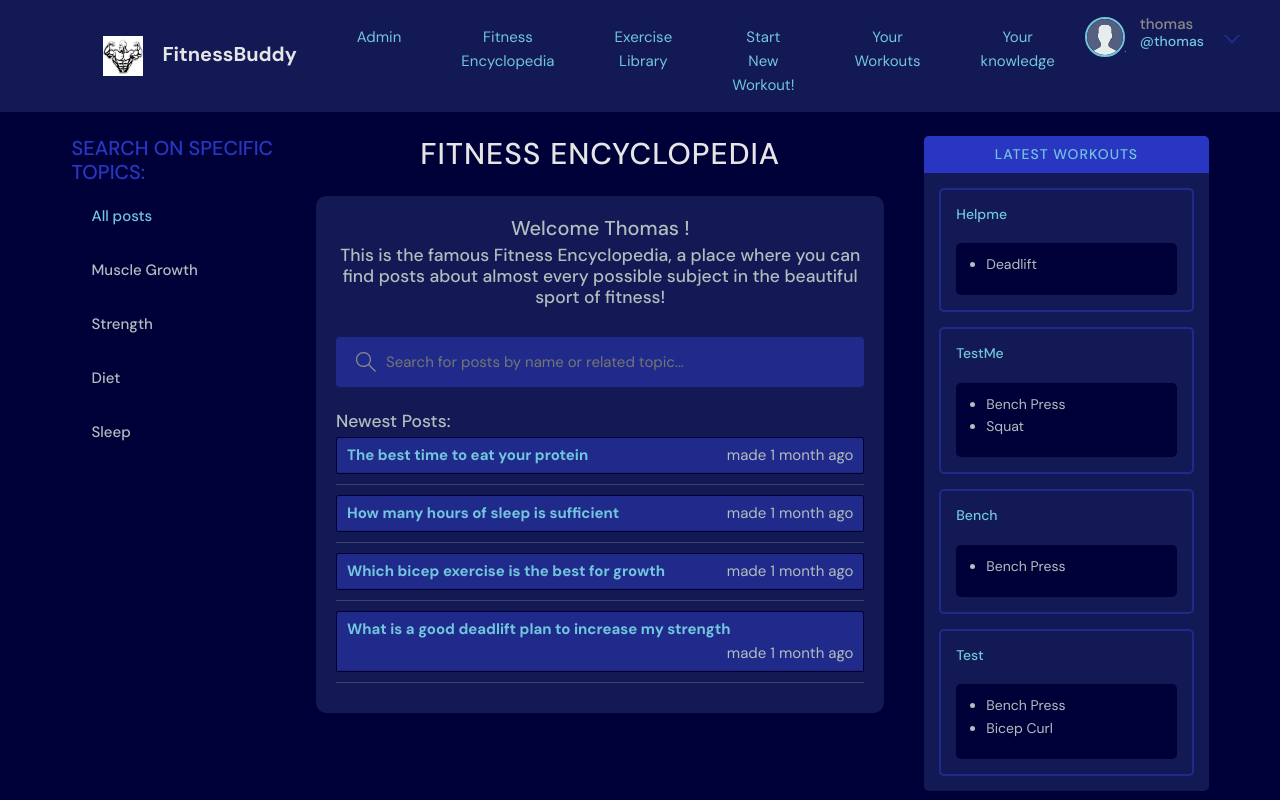
After one commit to ThomasvdHulst/FitnessBuddy_v2, a Django app: page /encyclopedia in a window 1280 px wide. The commit adds this page. Run offline with Django 4.2, Linux system fonts and the light colour scheme; a user stored in the database is signed in; data comes from the database, SQL or seed files in the repository; both versions use the stored data as it was after the commit; data that the repository does not hold is empty.

Commit message:
encyclopedia

```diff
--- a/base/admin.py
+++ b/base/admin.py
@@ -1,7 +1,7 @@
 from django.contrib import admin
 
 # Register your models here.
-from .models import User, Exercise, Workout, BodyPart, OwnExercise, Statement
+from .models import User, Exercise, Workout, BodyPart, OwnExercise, Statement, EncItem, EncTopic
 
 admin.site.register(User)
 admin.site.register(Exercise)
@@ -9,3 +9,5 @@ admin.site.register(Workout)
 admin.site.register(BodyPart)
 admin.site.register(OwnExercise)
 admin.site.register(Statement)
+admin.site.register(EncTopic)
+admin.site.register(EncItem)
--- a/base/models.py
+++ b/base/models.py
@@ -64,3 +64,22 @@
 
     def __str__(self):
         return self.name
+
+class EncTopic(models.Model):
+    name = models.CharField(max_length=30, null=True)
+
+    def __str__(self):
+        return self.name
+
+class EncItem(models.Model):
+    name = models.CharField(max_length=100, null=True)
+    body = models.TextField(null=True)
+    topic = models.ForeignKey(EncTopic, on_delete=models.CASCADE, null=True)
+    updated = models.DateTimeField(auto_now=True)
+    created = models.DateTimeField(auto_now_add=True)
+
+    class Meta:
+        ordering = ['-updated', '-created']
+
+    def __str__(self):
+        return self.name
--- /dev/null
+++ b/base/templates/base/encyclopedia.html
@@ -0,0 +1,78 @@
+{% extends 'main.html' %}
+
+{% block content %}
+    <main class="layout layout--3">
+      <div class="container">
+        <div class="topics">
+            <div class="topics__header">
+              <h2>Search on specific topics:</h2>
+            </div>
+            <ul class="topics__list">
+              <li>
+                <a href="{% url 'encyclopedia' %}" class="active">All posts</a>
+              </li>
+              {% for topic in topics %}
+              <li>
+                <a href="{% url 'encyclopedia' %}?q={{topic.name}}">{{topic.name}}</a>
+              </li>
+              {% endfor %}
+            </ul>
+          </div>
+
+        <!-- Room List Start -->
+        <div class="roomList">
+            <div class="title">
+                <h3>Fitness Encyclopedia</h3>
+            </div>
+
+            <div class="roomListRoom">
+                <div style="text-align: center;">
+                    <h2>Welcome {%if request.user.is_authenticated %} {{ request.user.name }} {% endif %}!</h2>
+                    <h3>This is the famous Fitness Encyclopedia, a place where you can find posts about almost every
+                        possible subject in the beautiful sport of fitness!
+                    </h3>
+                    <br />
+                </div>
+
+                <form class="header__search" method="GET" action="{% url 'encyclopedia' %}">
+                    <label>
+                      <svg version="1.1" xmlns="http://www.w3.org/2000/svg" width="32" height="32" viewBox="0 0 32 32">
+                        <title>search</title>
+                        <path
+                          d="M32 30.586l-10.845-10.845c1.771-2.092 2.845-4.791 2.845-7.741 0-6.617-5.383-12-12-12s-12 5.383-12 12c0 6.617 5.383 12 12 12 2.949 0 5.649-1.074 7.741-2.845l10.845 10.845 1.414-1.414zM12 22c-5.514 0-10-4.486-10-10s4.486-10 10-10c5.514 0 10 4.486 10 10s-4.486 10-10 10z"
+                        ></path>
+                      </svg>
+                      <input name="q" placeholder="Search for posts by name or related topic..." />
+                    </label>
+                </form>
+                <br />
+
+                {% if items %}
+                <h3>Newest Posts:</h3>
+                    {% for item in items %}
+                        <div class="card mt-2">
+                            <div class="card-header">
+                                <div style="float:left ;">
+                                    <strong><a href="{% url 'view-enc-item' item.id %}">{{item.name}}</a></strong>
+                                </div>
+                                <div style="float:right ;">
+                                    made {{item.created|timesince}} ago
+                                </div>
+                            </div>
+                        </div>
+                        <hr>
+                    {% endfor %}
+                {% else %}
+                    <h3>It seems like your search has no releated posts. Please check for spelling errors or formulation mistakes.</h3>
+                {% endif %}
+            </div>
+        </div>
+        <!-- Room List End -->
+
+        <!-- Activities Start -->
+        {% include 'base/side_component.html' %}
+        <!-- Activities End -->
+      </div>
+    </main>
+
+{% endblock %}
--- a/base/templates/base/goal_component.html
+++ b/base/templates/base/goal_component.html
@@ -2,7 +2,7 @@
 
 <div class="activities">
     <div class="activities__header">
-      <h2>Your goals</h2>
+      <h2 style="text-align:center ;">Your goals</h2>
     </div>
 
   </div>
--- a/base/templates/base/side_component.html
+++ b/base/templates/base/side_component.html
@@ -2,7 +2,7 @@
 
 <div class="activities">
     <div class="activities__header">
-      <h2>Latest workouts</h2>
+      <h2 style="text-align:center ;"><a href="{% url 'all-workouts' %}">Latest workouts</a></h2>
     </div>
 
     {% if workouts %}
--- a/base/urls.py
+++ b/base/urls.py
@@ -19,6 +19,8 @@ urlpatterns = [
     path('delete-workout/<str:pk>/', views.deleteWorkout, name="delete-workout"),
     path('create-exercise', views.createExercise, name="create-exercise"),
     path('knowledge', views.knowledge, name="knowledge"),
+    path('encyclopedia', views.encyclopedia, name="encyclopedia"),
+    path('view-enc-item/<str:pk>/', views.viewEncItem, name="view-enc-item"),
 
     path('activate-user/<uidb64>/<token>', views.activate_user, name='activate'),
 ]
--- a/base/views.py
+++ b/base/views.py
@@ -5,7 +5,7 @@ from django.contrib import messages
 from django.contrib.auth.decorators import login_required
 from django.db.models import Q #Lets you use and/or for filter
 from django.contrib.auth import authenticate, login, logout
-from .models import User, Exercise, Workout, BodyPart, OwnExercise, Statement
+from .models import User, Exercise, Workout, BodyPart, OwnExercise, Statement, EncItem, EncTopic
 from .forms import ExerciseForm, UserForm, MyUserCreationForm
 
 from itertools import chain
@@ -85,12 +85,11 @@ def loginPage(request):
 
         user = authenticate(request, email=email, password=password)
 
+        if user is not None:
+            if not user.is_email_verified & user.is_staff == False:
+                messages.success(request, 'Email is not verified.')
+                return render(request, 'base/login_register.html', {'page':page})
 
-        if not user.is_email_verified & user.is_staff == False:
-            messages.success(request, 'Email is not verified.')
-            return render(request, 'base/login_register.html', {'page':page})
-
-        if user is not None:
             login(request, user) #adds session in database
 
 
@@ -106,7 +105,7 @@ def loginPage(request):
 
             return redirect('home')
         else:
-             messages.error(request, 'Username OR password is not correct, please try again.')
+             messages.error(request, 'Email or password is not correct, please try again.')
 
 
     context = {'page':page}
@@ -312,7 +311,7 @@ def workoutCompleted(request):
     lastWorkout = Workout.objects.filter(
         Q(user__exact=request.user) &
         Q(completed='YES')
-    ).last()
+    ).first()
     lastWorkoutExercises = lastWorkout.exercise.all()
     lastWorkoutOwnExercises = lastWorkout.ownexercise.all()
 
@@ -384,3 +383,32 @@ def knowledge(request):
 
     context = {'statements':statements}
     return render(request, 'base/knowledge.html', context)
+
+def encyclopedia(request):
+    items = EncItem.objects.all()
+    topics = EncTopic.objects.all()
+
+    q = request.GET.get('q') if request.GET.get('q') != None else ''
+
+    items = EncItem.objects.filter(
+        Q(name__icontains=q) | #icontains: look if a part of it matches, i makes in not capitalsensative
+        Q(topic__name__icontains=q)
+        )
+
+    workouts = Workout.objects.filter(
+        user=request.user, completed = 'YES'
+        )[0:5]
+
+    context = {'items':items, 'topics':topics, 'workouts':workouts}
+    return render(request, 'base/encyclopedia.html', context)
+
+def viewEncItem(request, pk):
+    item = EncItem.objects.get(id=pk)
+    topics = EncTopic.objects.all()
+
+    workouts = Workout.objects.filter(
+        user=request.user, completed = 'YES'
+        )[0:5]
+
+    context = {'item':item, 'topics':topics, 'workouts':workouts}
+    return render(request, 'base/view_enc_item.html', context)
--- a/static/styles/style.css
+++ b/static/styles/style.css
@@ -6,6 +6,7 @@
   --color-dark: #131954;
   --color-dark-medium: #202a8a;
   --color-dark-light: #2936c2;
+  --color-dark-light-light: rgb(27, 77, 240) ;
   --color-light: #e5e5e5;
   --color-gray: #8b8b8b;
   --color-light-gray: #b2bdbd;
@@ -15,6 +16,29 @@
 }
 
 /*========== Own styling ==========*/
+
+
+.linkbar {
+  display: flex;
+  text-align: center;
+  margin: auto;
+
+}
+
+.baritem {
+  display: flex;
+  text-align: center;
+  margin-left: 60px;
+  margin-top: 10px;
+}
+
+.baritemlast {
+  display: flex;
+  text-align: center;
+  margin-left: 60px;
+  margin-right: 300px;
+  margin-top: 10px;
+}
 
 .set > label {
   background-color: white;
@@ -359,20 +383,28 @@ a {
 }
 
 .header > .container {
+
+  margin-left: 80px;
   display: flex;
-  gap: 9.5rem;
 }
 
-.header__logo,
 .header__user {
   display: flex;
   gap: 2rem;
   align-items: center;
+  margin-left: 30px;
+}
+
+.header__logo {
+  display: flex;
+  gap: 2rem;
+  align-items: center;
+  margin-left: 0px;
 }
 
 .header__logo > img {
-  height: 3.2rem;
-  width: 3.2rem;
+  height: 4rem;
+  width: 4rem;
 }
 
 .header__logo > h1 {
--- a/templates/navbar.html
+++ b/templates/navbar.html
@@ -6,51 +6,51 @@
         <img src="{% static  'images/logoFDB.jpg' %}" />
         <h1>FitnessBuddy</h1>
       </a>
-      <!-- <form class="header__search" method="GET" action="{% url 'home' %}">
-        <label>
-          <svg version="1.1" xmlns="http://www.w3.org/2000/svg" width="32" height="32" viewBox="0 0 32 32">
-            <title>search</title>
-            <path
-              d="M32 30.586l-10.845-10.845c1.771-2.092 2.845-4.791 2.845-7.741 0-6.617-5.383-12-12-12s-12 5.383-12 12c0 6.617 5.383 12 12 12 2.949 0 5.649-1.074 7.741-2.845l10.845 10.845 1.414-1.414zM12 22c-5.514 0-10-4.486-10-10s4.486-10 10-10c5.514 0 10 4.486 10 10s-4.486 10-10 10z"
-            ></path>
-          </svg>
-          <input name="q" placeholder="Search for rooms..." />
-        </label>
-      </form> -->
 
-        <div>
+      <div class="linkbar">
+          {% if request.user.is_staff %}
+          <div class="baritem">
+            <a href="/admin">
+              Admin
+            </a>
+          </div>
+        {% endif %}
+
+        <div class="baritem">
+          <a href="{% url 'encyclopedia' %}">
+            Fitness Encyclopedia
+          </a>
+        </div>
+
+        <div class="baritem">
           <a href="{% url 'exercise-library' %}">
             Exercise Library
           </a>
         </div>
 
         {% if request.user.is_authenticated %}
-        <div>
+          <div class="baritem">
             <a href="{% url 'start-workout' %}">
               Start New Workout!
             </a>
           </div>
 
-        <div>
+          <div class="baritem">
             <a href="{% url 'all-workouts' %}">
               Your Workouts
             </a>
           </div>
 
-        <div>
+          <div class="baritem">
             <a href="{% url 'knowledge' %}">
               Your knowledge
             </a>
           </div>
         {% endif %}
 
-      {% if request.user.is_staff %}
-        <div>
-          <a href="/admin">
-            Admin
-          </a>
+
+
       </div>
-      {% endif %}
 
 
       <nav class="header__menu">
```
Also changed, not shown: base/templates/base/view_enc_item.html (added, +58 -0 lines), base/templates/base/workout.html (+7 -10 lines), base/migrations/0023_enctopic_encitem.py (added), base/migrations/0024_remove_encitem_topic_encitem_topic.py (added), base/migrations/0025_alter_encitem_options_encitem_created_and_more.py (added), db.sqlite3. Lines whose indentation alone changed are shown as unchanged.
